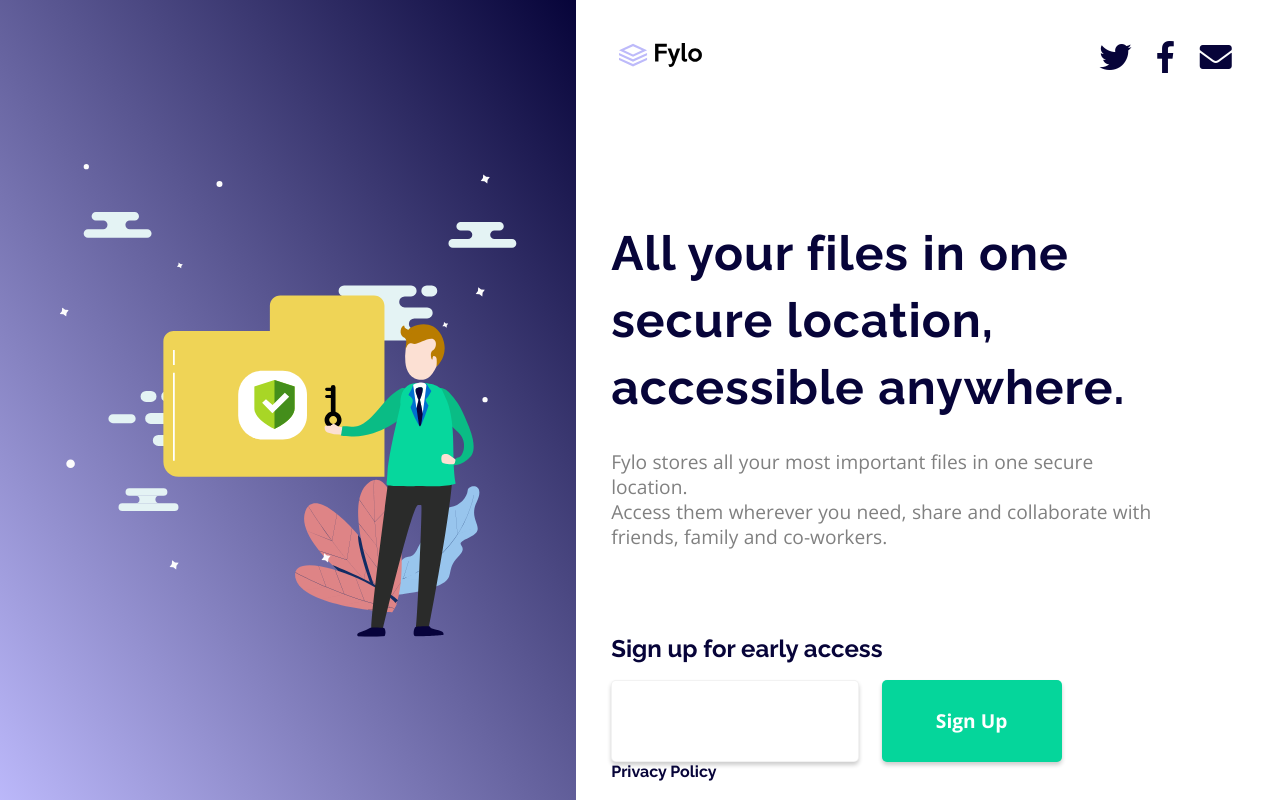
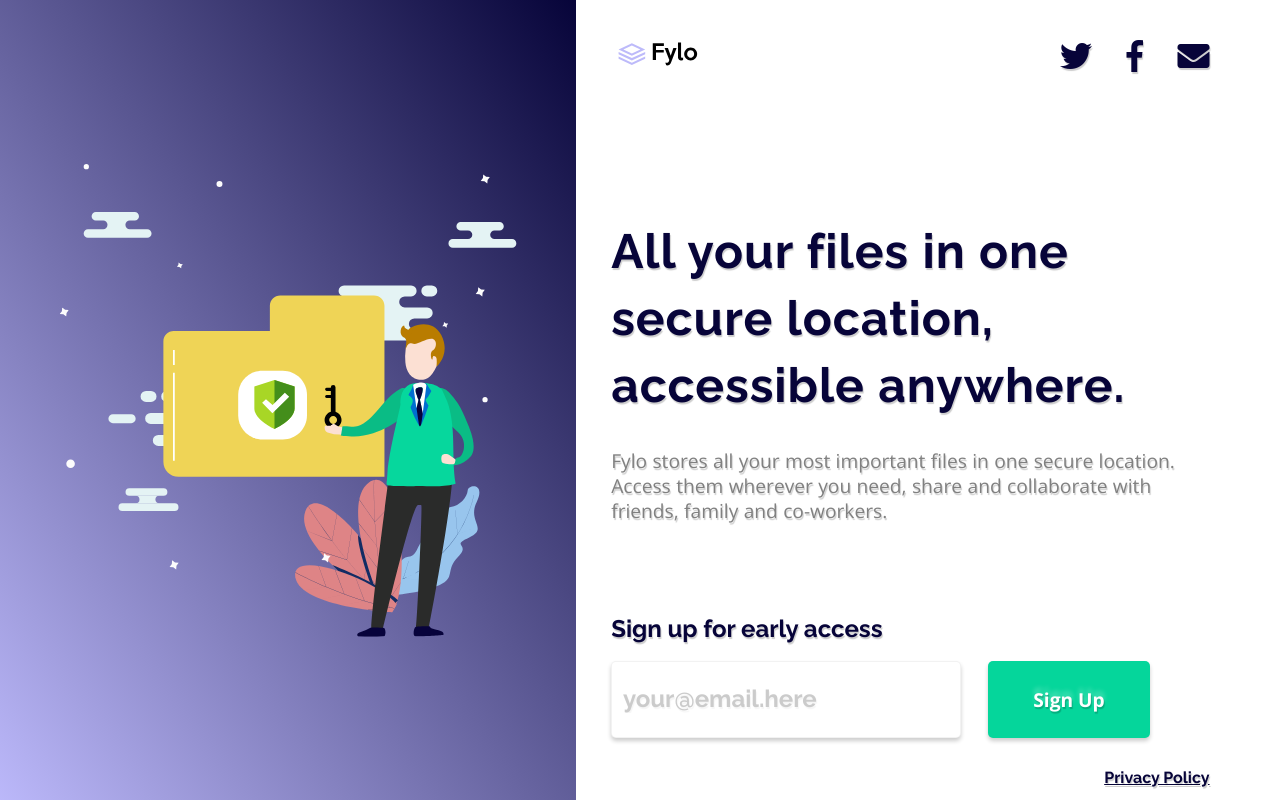
Before and after one commit to drood87/fylo-landing-page, a plain HTML site: page index.html in a window 1280 px wide. Drawn offline with nearby package versions, Linux system fonts and the light colour scheme.

Commit message:
finished desktop styles

```diff
--- a/assets/stylesheets/style.css
+++ b/assets/stylesheets/style.css
@@ -4,24 +4,33 @@
 * {
 	margin: 0;
 	padding: 0;
+	box-sizing: border-box;
+	text-shadow: 1px 2px 1px rgba(0,0,0,0.2),
+                 0px -5px 5px rgba(255,255,255,0.3);
 }
 
 body {
 	margin: 0;
 	padding: 0;
 	font-family: 'Raleway', sans-serif;
+	font-size: 16px;
 	color: hsl(243, 87%, 12%)
 }
 
 a {
 	color: inherit;
-	text-decoration: none;
 }
 
 input {
 	font: 400 100% Raleway;
 	line-height: 2;
 }
+
+::placeholder {
+	color: #000;
+	opacity: .2;
+}
+
 /*=================================*/
 /*Left Column styles               */
 /*=================================*/
@@ -67,7 +76,8 @@ input {
 header {
 	display: flex;
 	justify-content: space-between;
-	padding: 5%;
+	padding: 5% 0 5% 5%;
+	width: 90%;
 }
 
 .company--logo {
@@ -80,7 +90,7 @@ header {
 
 .social--media {
 	display: flex;
-	justify-content: space-around;
+	justify-content: space-between;
 	align-items: center;
 	width: 25%;
 }
@@ -89,7 +99,7 @@ section {
 	text-align:left;
 	margin-top: 15%;
 	padding-left: 5%;
-	width: 80%;
+	width: 90%;
 }
 
 section h1 {
@@ -104,7 +114,7 @@ section h1 {
 	margin-top: 5%;
 }
 
-section p {
+section .paragraphs p {
 	font-family: 'Open Sans', sans-serif;
 	color: hsl(0, 0%, 50%);
 	font-weight: 400;
@@ -112,6 +122,10 @@ section p {
 	word-spacing: 0.02em;
 	font-size: 1.2em;
 }
+
+/*=================================*/
+/*Newsletter SignUp--Right Column  */
+/*=================================*/
 
 form {
 	padding-top: 15%;
@@ -124,7 +138,7 @@ form > label > h3 {
 
 .sign--email {
 	display: flex;
-	width: 80%;
+	width: 90%;
 }
 
 .sign--email > input {
@@ -132,12 +146,15 @@ form > label > h3 {
 	background: #fff;
 	box-shadow: 0px 3px 4px 0px rgba(0,0,0,0.2);
 	border-radius: 5px;
-	height: 5em;
+	/*height: 5em;*/
 	flex: 80% 1 1;
+	font-size: 1.5em;
+	padding-left: 2%;
+	text-overflow: ellipsis;
 }
 
 .sign--email > button {
-	flex: 40% 1 0;
+	flex: 30% 1 0;
 	background-color: hsl(163, 95%, 43%);
 	box-shadow: 0px 3px 4px 0px rgba(0,0,0,0.2);
 	border-radius: 5px;
@@ -148,7 +165,9 @@ form > label > h3 {
 	color: #fff;
 	margin-left: 5%;
 	cursor: pointer;
+	height: 4em;
 }
+
 
 input:-webkit-autofill,
 input:-webkit-autofill:hover,
@@ -163,5 +182,11 @@ select:-webkit-autofill:focus {
   -webkit-text-fill-color: black;
   -webkit-box-shadow: 0 0 0px 1000px #fff inset;
   transition: background-color 5000s ease-in-out 0s;
-  /*font-size: 1.5em;*/
+  font-size: 1.5em;
+  overflow: hidden;
 }
+
+.policy {
+	text-align: end;
+	margin-top: 5%;
+}
--- a/index.html
+++ b/index.html
@@ -56,7 +56,8 @@
         <h3>Sign up for early access</h3>
       </label>
       <div class="sign--email">
-        <input type="email" name="email" id="email" required>
+
+        <input type="email" name="email" id="email" placeholder="your@email.here" required>
 
         <button>Sign Up</button>
       </div>
@@ -64,7 +65,9 @@
 
 
 
-    Privacy Policy
+    <p class="policy">
+      <a href="#">Privacy Policy</a>
+    </p>
   </section>
 
     <!-- <footer>
```
